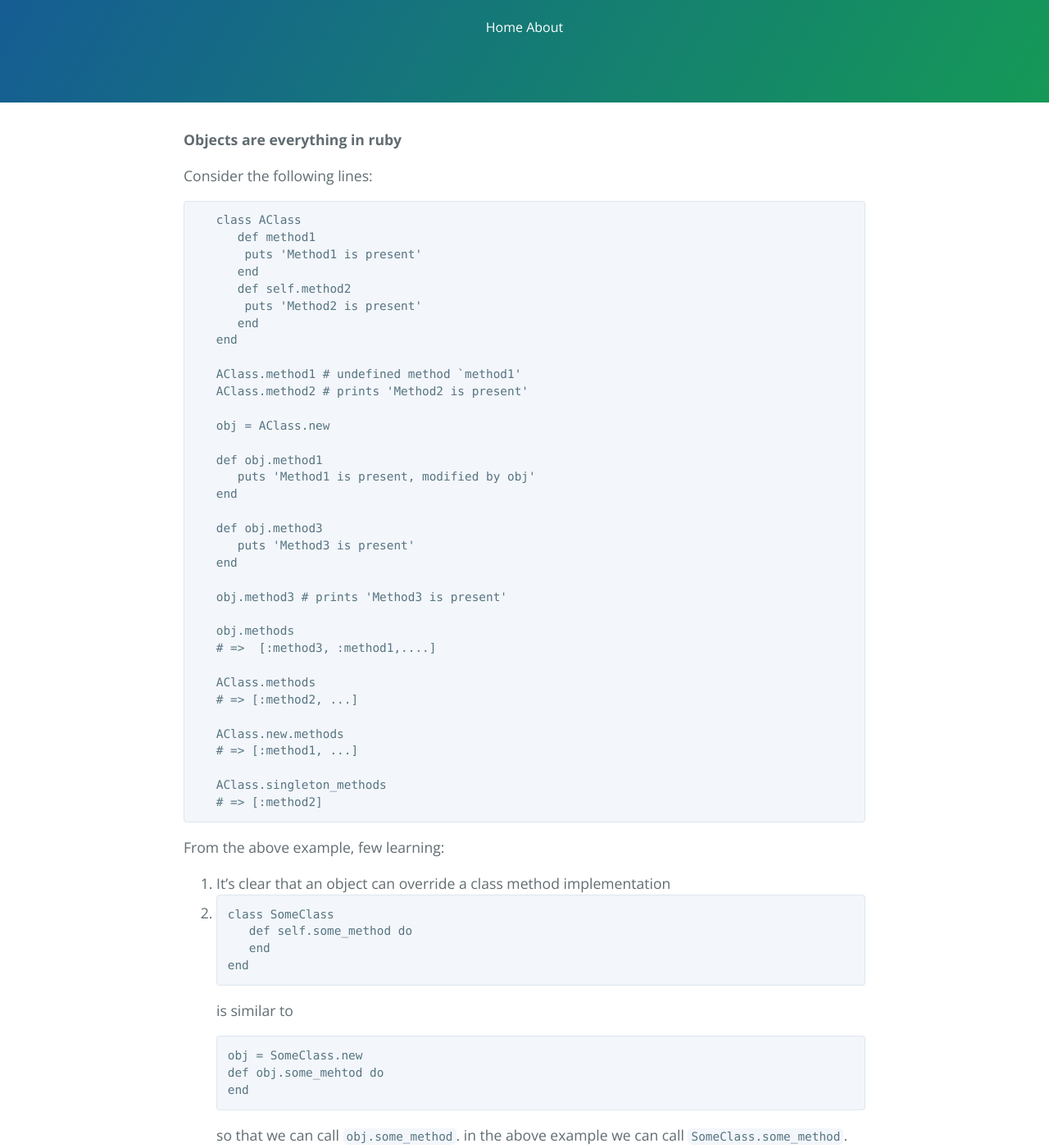
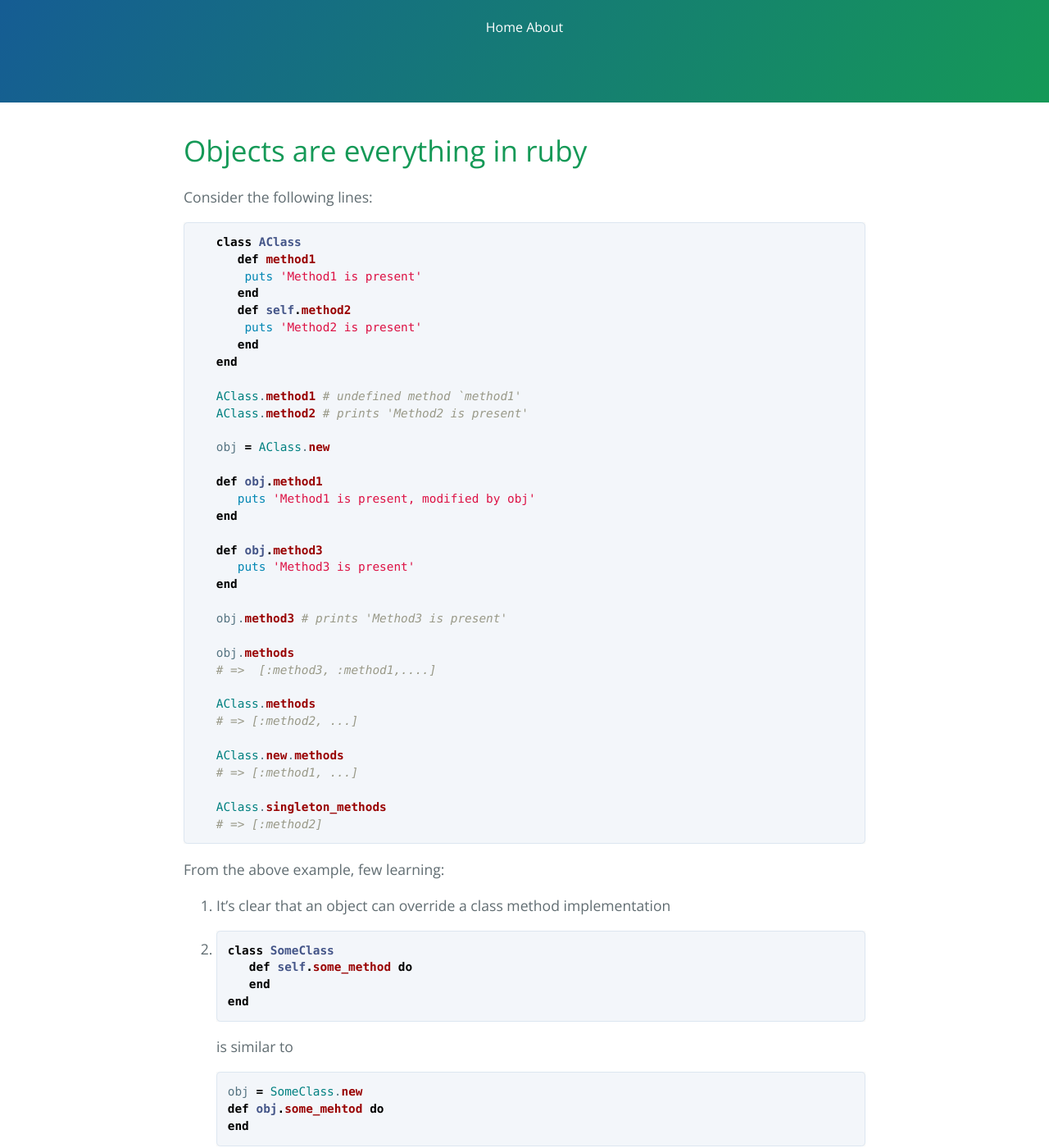
Before and after one commit to abdulrahmank/abdulrahmank.github.io, a Jekyll site: the page built from _posts/2020-03-26-ruby-objects-are-everything.markdown, in a window 1280 px wide and 1400 px high, scrolled down 216 px. Shown: the whole window at 82% size. Built offline with Jekyll 4.4.1, drawn with Linux system fonts in a browser that asks for light colours.

Commit message:
Styling to Objects are everything in ruby blog for readability

````diff
--- a/_posts/2020-03-26-ruby-objects-are-everything.markdown
+++ b/_posts/2020-03-26-ruby-objects-are-everything.markdown
@@ -4,11 +4,11 @@ title:  "Objects are everything in ruby"
 date:   2020-03-26 00:00:00 -0000
 categories: main
 ---
-**Objects are everything in ruby**
+# Objects are everything in ruby
 
 Consider the following lines:
 
-   ```
+   ```ruby
    class AClass
       def method1
        puts 'Method1 is present'
@@ -48,14 +48,15 @@ Consider the following lines:
 
 From the above example, few learning:
 1. It's clear that an object can override a class method implementation
-2. ```
+
+2. ```ruby
    class SomeClass
       def self.some_method do
       end
    end
    ```
    is similar to
-   ```
+   ```ruby
    obj = SomeClass.new
    def obj.some_mehtod do
    end
````
Also changed, not shown: 1 other file.
